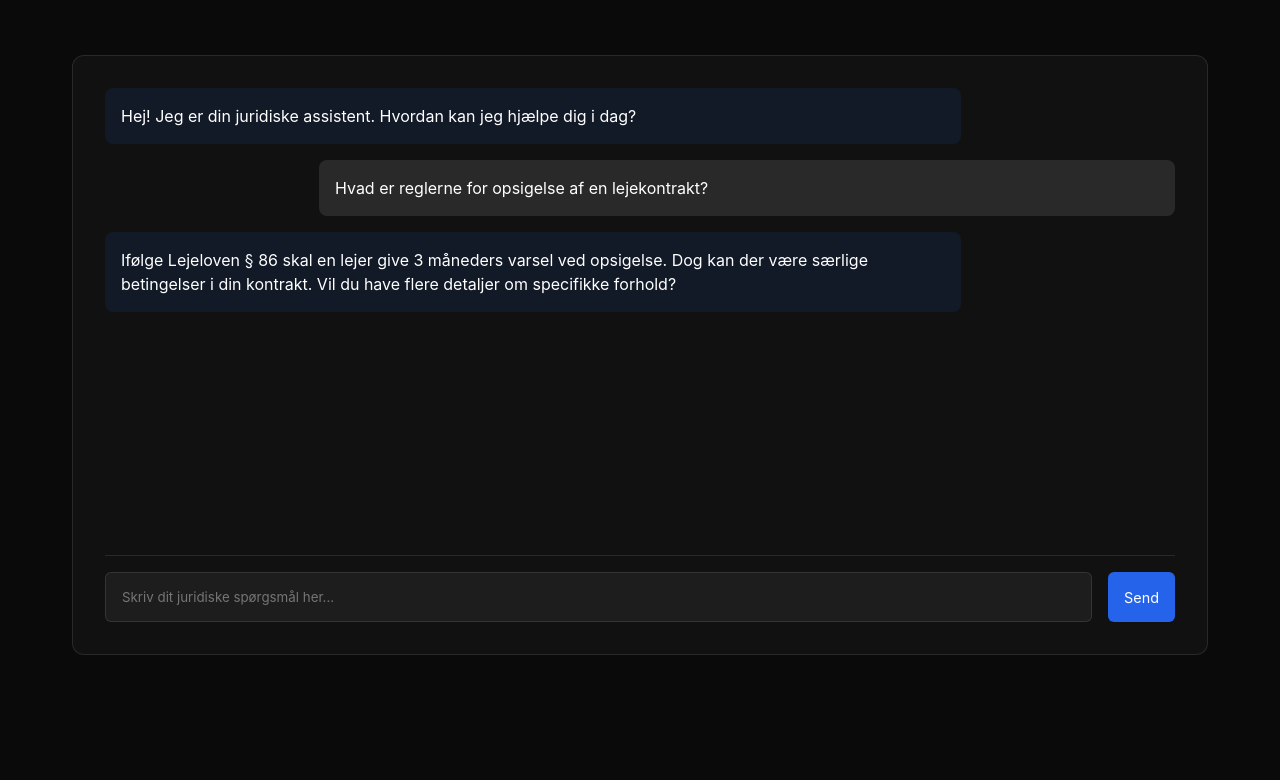
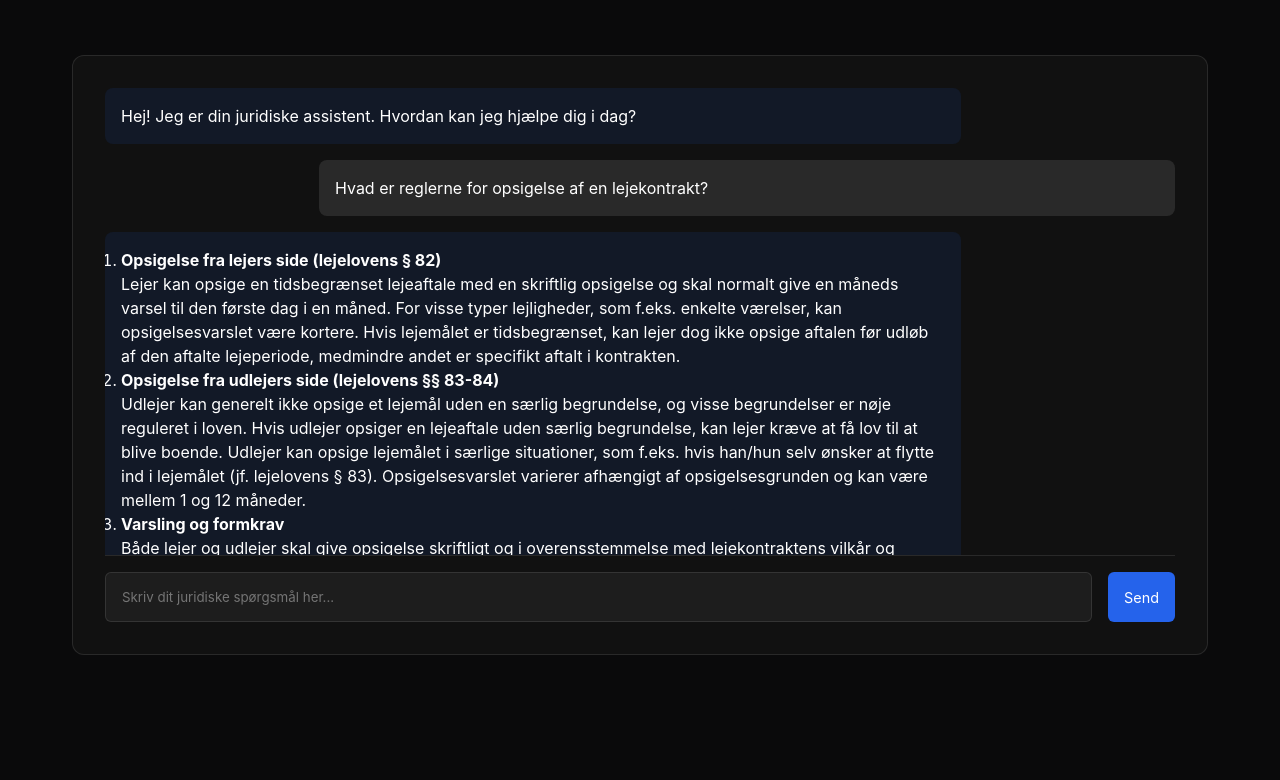
Before and after one commit to sebspetersen/lawsaas, a plain HTML site: page index.html in a window 1280 px wide. Shown: the part 517-1297 px from the top of the page. Drawn offline with Linux system fonts and the light colour scheme.

Commit message:
Update index.html

```diff
--- a/index.html
+++ b/index.html
@@ -284,7 +284,17 @@
                             Hvad er reglerne for opsigelse af en lejekontrakt?
                         </div>
                         <div class="message ai">
-                            Ifølge Lejeloven § 86 skal en lejer give 3 måneders varsel ved opsigelse. Dog kan der være særlige betingelser i din kontrakt. Vil du have flere detaljer om specifikke forhold?
+                            <ol>
+                                <li><strong>Opsigelse fra lejers side (lejelovens § 82)</strong><br>
+                                    Lejer kan opsige en tidsbegrænset lejeaftale med en skriftlig opsigelse og skal normalt give en måneds varsel til den første dag i en måned. For visse typer lejligheder, som f.eks. enkelte værelser, kan opsigelsesvarslet være kortere. Hvis lejemålet er tidsbegrænset, kan lejer dog ikke opsige aftalen før udløb af den aftalte lejeperiode, medmindre andet er specifikt aftalt i kontrakten.
+                                </li>
+                                <li><strong>Opsigelse fra udlejers side (lejelovens §§ 83-84)</strong><br>
+                                    Udlejer kan generelt ikke opsige et lejemål uden en særlig begrundelse, og visse begrundelser er nøje reguleret i loven. Hvis udlejer opsiger en lejeaftale uden særlig begrundelse, kan lejer kræve at få lov til at blive boende. Udlejer kan opsige lejemålet i særlige situationer, som f.eks. hvis han/hun selv ønsker at flytte ind i lejemålet (jf. lejelovens § 83). Opsigelsesvarslet varierer afhængigt af opsigelsesgrunden og kan være mellem 1 og 12 måneder.
+                                </li>
+                                <li><strong>Varsling og formkrav</strong><br>
+                                    Både lejer og udlejer skal give opsigelse skriftligt og i overensstemmelse med lejekontraktens vilkår og lovens bestemmelser.
+                                </li>
+                            </ol>
                         </div>
                     </div>
                     <div class="chat-input">
@@ -294,6 +304,7 @@
                 </div>
             </div>
         </section>
+
 
         <section class="stats-section">
             <div class="stats-grid">
```
